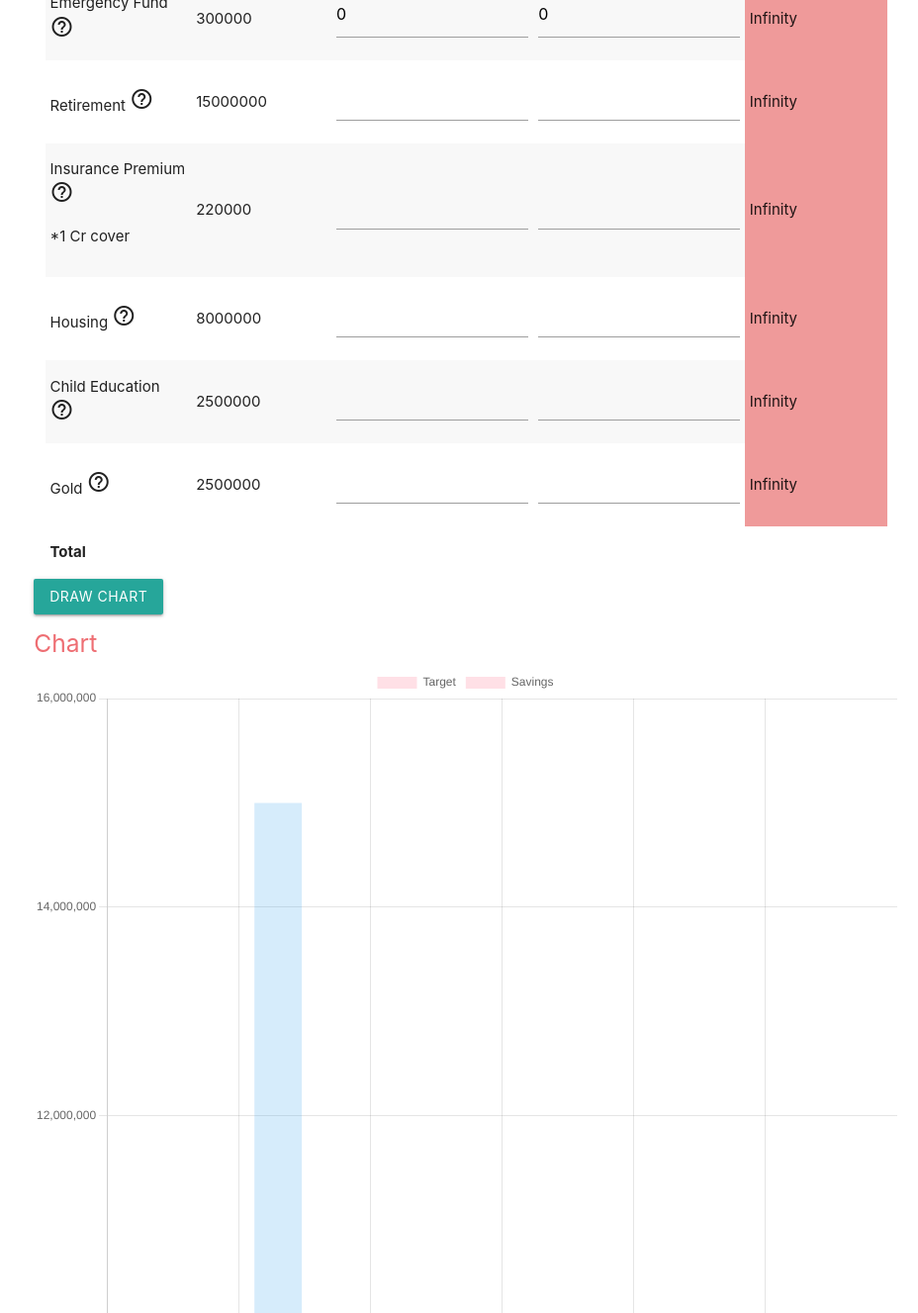
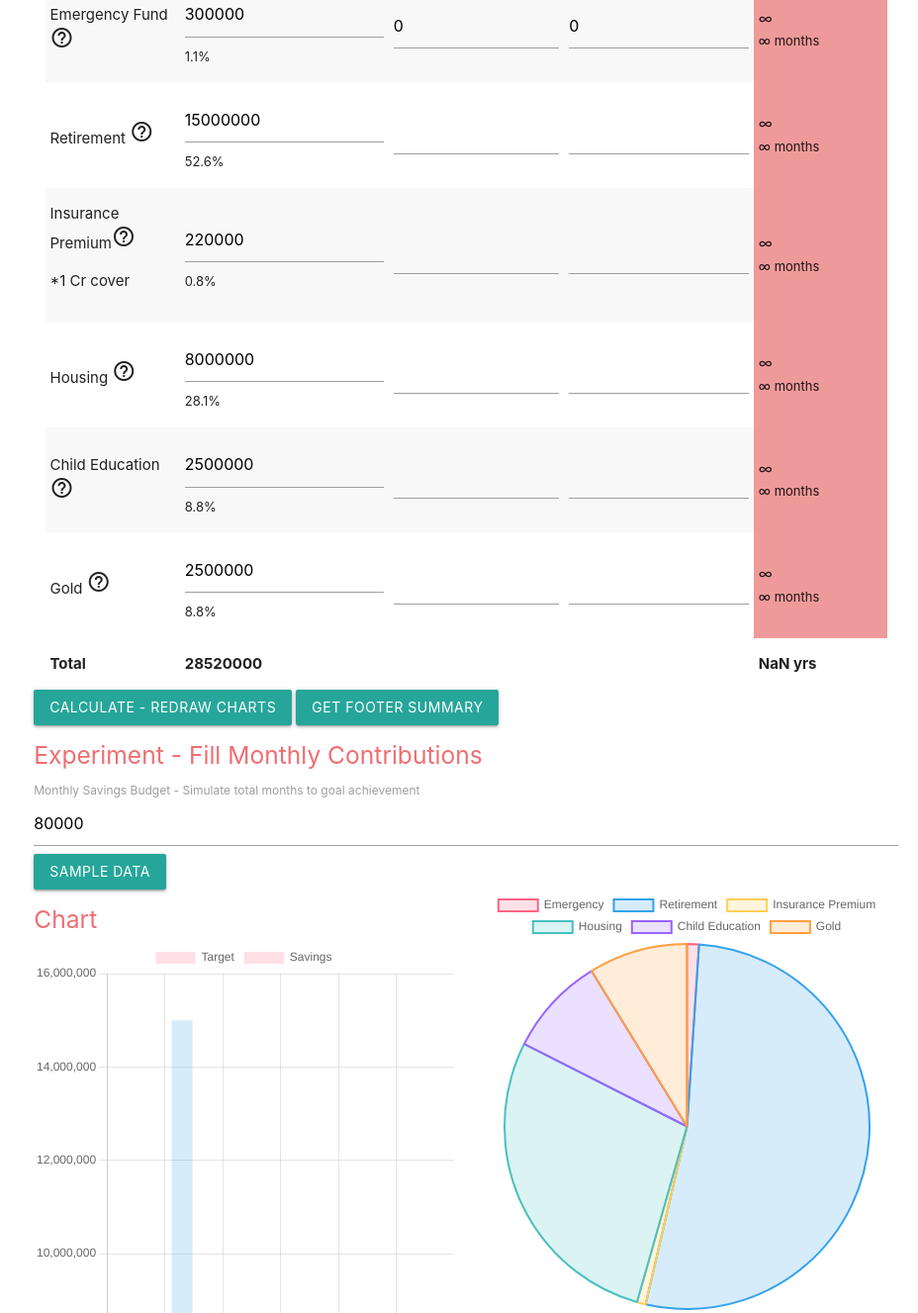
Before and after one commit to jasonrdonald/cagr-calculator, a plain HTML site: page goals.html in a window 1280 px wide. Shown: the part 481-1808 px from the top of the page at 99% size, without its empty margins (169-1097 px from the left). Drawn offline with nearby package versions, Linux system fonts and the light colour scheme.

Commit message:
Update goals.html

```diff
--- a/goals.html
+++ b/goals.html
@@ -34,6 +34,10 @@
 			margin: 0;
 			text-transform: uppercase;
 		}
+		span.sm
+		{
+			font-size: small;
+		}
 	</style>
 </head>
 
@@ -45,11 +49,23 @@ $(document).ready(function() {
 	buildChart();
   });
 
+  $("#btnFooter").click(function(){
+	$(".savings").blur();
+	$(".contrib").blur();
+	$(".target").blur();
+  });
+
   $('.tooltipped').tooltip();
   calculateAll();
   buildChart();
 
   $(".calculate").change(function(){
+	calculateAll();
+  });
+
+  //experiment with fixed monthly contribution to arrive total goal achievement in months
+  $(".simulate").on('blur',function(){
+	monthSavingsChange();
 	calculateAll();
   });
 
@@ -77,27 +93,61 @@ $(document).ready(function() {
 	goalOutput("gold");
   });
 
-
   $(".savings").blur(function(){
 	var savings = 0;
+	var savingsPerc = [0,0,0,0,0,0];
 	$(".savings").each(function(i, obj){
 		savings += nl(obj.value);
 	});
+	$(".savings").each((i, obj) => {
+		savingsPerc[i] = nl(obj.value)/savings * 100;
+		$("#savings-perc-"+i).text(savingsPerc[i].toFixed(1) + '%');
+	});
+
 	$("#savings").text(savings);
   });
 
   $(".contrib").blur(function(){
 	var contrib = 0;
+	var contribPerc = [0,0,0,0,0,0];
 	$(".contrib").each(function(i, obj){
 		contrib += nl(obj.value);
+	});
+	$(".contrib").each((i, obj) => {
+		contribPerc[i] = nl(obj.value)/contrib * 100;
+		$("#contrib-perc-"+i).text(contribPerc[i].toFixed(1) + '%');
 	});
 	$("#contrib").text(contrib);
   });
 });
 
+var targetStateChange = [0,0,0,0,0,0];
+
+const targetBlur = (index) => {
+	targetStateChange[index] = 1;
+
+	var target = 0;
+	var targetPerc = [0,0,0,0,0,0];
+	$(".target").each(function(i, obj){
+		target += nl(obj.value);
+	});
+	$(".target").each((i, obj) => {
+		targetPerc[i] = nl(obj.value)/target * 100;
+		$("#target-perc-"+i).text(targetPerc[i].toFixed(1) + '%');
+	});
+	$("#target").text(target);
+}
+
+const monthSavingsChange = () => {
+	var monthSavings = nl($("#month-savings").val());
+
+		$(".contrib").each(function(i, obj){
+			obj.value = monthSavings;
+		});
+}
+
 function calculateAll()
 {
-
 	goalOutput("emer");
 	goalOutput("retire");
 	goalOutput("insure");
@@ -105,8 +155,17 @@ function calculateAll()
 	goalOutput("child");
 	goalOutput("gold");
 	//goalOutput("vacation");
+
+	$(".savings").blur();
+	$(".contrib").blur();
+	$(".target").blur();
+
+	$("#estmonths").text((goalInMonthsCalculated.reduce((a, b) => a + b, 0)/12).toFixed(1) + ' yrs');
+
+
 }
 
+var goalInMonthsCalculated = [0,0,0,0,0,0];
 function goalOutput(goal)
 {
 	var expenses = $("#expenses").val();
@@ -114,23 +173,47 @@ function goalOutput(goal)
 	var targetage = parseInt($("#targetage").val());
 
 	var multiplier = 1;
-	if(goal== "emer") multiplier = 6;	//6 months
-	else if(goal== "retire") multiplier =  12 * 25;	//25 yrs or 4% yield
-	else if(goal== "insure") multiplier =  4.4;	//10 yrs
-	else if(goal== "house") multiplier =  160;	// 80L
-	else if(goal== "child") multiplier = 50;	// 25L
-	else if(goal== "gold") multiplier = 50; //25L
-	else if(goal== "vacation") multiplier = 6; //6 months
+	var changeFlag = targetStateChange[chartArrayIndex] == 0 ? 1 : 0;
+	var chartArrayIndex = 0;
+	if(goal== "emer") {multiplier = 6;	//6 months
+		chartArrayIndex = 0;
+	}
+	else if(goal== "retire") {multiplier =  12 * 25;	//25 yrs or 4% yield
+		chartArrayIndex = 1;
+	}
+	else if(goal== "insure") {multiplier =  4.4;	//10 yrs
+		chartArrayIndex = 2;
+	}
+	else if(goal== "house") {multiplier =  160;	// 80L
+		chartArrayIndex = 3;
+	}
+	else if(goal== "child") {multiplier = 50;	// 25L
+		chartArrayIndex = 4;
+	}
+	else if(goal== "gold") {multiplier = 50; //25L
+		chartArrayIndex = 5;
+	}
+	else if(goal== "vacation") {multiplier = 6; //6 months
+		chartArrayIndex = 6;
+	}
 
 	console.log(multiplier);
 
-	var goaltarget = parseInt(parseInt(expenses) * multiplier);
+	var goaltarget = targetStateChange[chartArrayIndex] == 0
+						? parseInt(parseInt(expenses) * multiplier)
+						: nl($("#"+ goal + "-goal-target").val());
 	console.log(goaltarget);
-	$("#"+ goal + "-goal-target").text(goaltarget);
+	$("#"+ goal + "-goal-target").val(goaltarget);
+
 	var goalsavings = parseInt(nl($("#"+ goal + "-goal-savings").val()));
 	var monthlycontrib = parseInt(nl($("#"+ goal + "-monthly-contrib").val()));
 
-	$("#"+ goal + "-est-age").text(currage + Math.round(((goaltarget-goalsavings)/monthlycontrib)/12));
+	var goalestage = '<span>' + nl(currage + Math.round(((goaltarget-goalsavings)/monthlycontrib)/12)) +'</span> <br/>'
+					+ '<span class="sm">' + nl(Math.round(((goaltarget-goalsavings)/monthlycontrib))) + ' months</span>'
+	goalInMonthsCalculated[chartArrayIndex] = nl(Math.round(((goaltarget-goalsavings)/monthlycontrib)));
+	$("#"+ goal + "-est-age").html(goalestage);
+
+	$("#"+ goal + "-est-age").removeClass('green').removeClass('red');
 	if(currage + Math.round(((goaltarget-goalsavings)/monthlycontrib)/12) <= targetage)
 		$("#"+ goal + "-est-age").addClass('green lighten-3');
 	else
@@ -138,14 +221,18 @@ function goalOutput(goal)
 
 	console.log("#"+ goal + "-est-age");
 
-	piedata.datasets[0].data.push(goaltarget);
+
+	piedata.datasets[0].data[chartArrayIndex] = goaltarget;
 	//cagrChartData.labels.push(goal);
-	cagrChartData.datasets[0].data.push(goaltarget);
-	cagrChartData.datasets[1].data.push(goalsavings);
+	cagrChartData.datasets[0].data[chartArrayIndex] = goaltarget;
+	cagrChartData.datasets[1].data[chartArrayIndex] = goalsavings;
 }
 
 function nl(x)
 {
+	if(x === Infinity)
+		return '&infin;';
+	//console.log(x);
 	if(x === null || x === undefined || x === '' || isNaN(x))
 		return 0;
 
@@ -181,7 +268,7 @@ var cagrChartData = {
 				datasets: [
 					{
 					label: 'Target',
-					data: [],
+					data: [0,0,0,0,0,0],
 					backgroundColor: ['rgba(255, 99, 132, 0.2)',
 					'rgba(54, 162, 235, 0.2)',
 					'rgba(255, 206, 86, 0.2)',
@@ -191,7 +278,7 @@ var cagrChartData = {
 					},
 					{
 					label: 'Savings',
-					data: [],
+					data: [0,0,0,0,0,0],
 					backgroundColor: ['rgba(255, 99, 132, 0.2)',
 					'rgba(54, 162, 235, 0.2)',
 					'rgba(255, 206, 86, 0.2)',
@@ -234,7 +321,7 @@ const piedata = {
   ],
   datasets: [{
     label: 'Savings',
-    data: [],
+    data: [0,0,0,0,0,0],
     backgroundColor: [
 					'rgba(255, 99, 132, 0.2)',
 					'rgba(54, 162, 235, 0.2)',
@@ -257,9 +344,9 @@ const piedata = {
 
 function clearChartData()
 {
-	cagrChartData.datasets[0].data = [];
-	cagrChartData.datasets[1].data = [];
-	piedata.datasets[0].data = [];
+	cagrChartData.datasets[0].data = [0,0,0,0,0,0];
+	cagrChartData.datasets[1].data = [0,0,0,0,0,0];
+	piedata.datasets[0].data = [0,0,0,0,0,0];
 }
 
 
@@ -269,7 +356,7 @@ function buildChart()
 	chartConfig.data = cagrChartData;
 	pieconfig.data = piedata;
 	generateCanvas(chartConfig, pieconfig);
-	clearChartData();
+	//clearChartData();
 }
 
 function resetChartCanvas()
@@ -289,6 +376,28 @@ function generateCanvas(input, input2){
 	var pieChart = new Chart(ctx2, input2);
 }
 
+function defaultData()
+{
+	$("#emer-goal-savings").val(100000);
+	$("#retire-goal-savings").val(1000000);
+	$("#insure-goal-savings").val(100000);
+	$("#house-goal-savings").val(1000000);
+	$("#child-goal-savings").val(25000);
+	$("#gold-goal-savings").val(30000);
+	$(".savings").blur();
+
+	$("#emer-monthly-contrib").val(10000);
+	$("#retire-monthly-contrib").val(25000);
+	$("#insure-monthly-contrib").val(2600);
+	$("#house-monthly-contrib").val(35000);
+	$("#child-monthly-contrib").val(5000);
+	$("#gold-monthly-contrib").val(4000);
+
+	$(".contrib").blur();
+	$(".target").blur();
+
+	calculateAll();
+}
 </script>
 	<!--JavaScript at end of body for optimized loading-->
       <script src="https://cdnjs.cloudflare.com/ajax/libs/materialize/1.0.0/js/materialize.min.js"></script>
@@ -304,7 +413,7 @@ function generateCanvas(input, input2){
 		  <div id="divgoal" class="col s12">
 			<h4 class="header">Goals</h4>
 			<div class="col s12">
-				<div class="divlabel"><label for="expenses">Monthly Expense</label></div>
+				<div class="divlabel"><label for="expenses">(Retirement age) Monthly Expense</label></div>
 				<input type="text" id="expenses" value="50000" class="calculate"/>
 			</div>
 			<div class="col s4">
@@ -330,12 +439,9 @@ function generateCanvas(input, input2){
 				  <input type="range" id="targetage" min="1" max="50" onchange="rangeChange(this.value, 'targetage')" value="40"class="calculate" />
 				</p>
 			</div>
-
-
-
 			<div class="col s12">
 			<div class="divider"></div>
-			<h5 class="header">Growth Table</h5>
+			<h5 class="header">Goals</h5>
 			 <table class="highlight striped">
 				<thead>
 				  <tr>
@@ -350,68 +456,98 @@ function generateCanvas(input, input2){
 				<tbody id="goals-table">
 				  <tr>
 					<td>Emergency Fund <i class="material-icons tooltipped" data-position="right" data-tooltip="6 Months Expenses">help_outline</i></td>
-					<td id="emer-goal-target"></td>
+					<td>
+						<input type="text" id="emer-goal-target" value="0" class="emer target" onblur="targetBlur(0)"></input>
+						<span class="sm" id="target-perc-0"></span>
+					</td>
 					<td>
 						<input type="text" id="emer-goal-savings" value="0" class="emer savings"></input>
+						<span class="sm" id="savings-perc-0"></span>
 					</td>
 					<td>
 						<input type="text" id="emer-monthly-contrib" value="0" class="emer contrib"></input>
+						<span class="sm" id="contrib-perc-0"></span>
 					</td>
 					<td id="emer-est-age"></td>
 				  </tr>
 				  <tr>
 					<td>Retirement <i class="material-icons tooltipped" data-position="right" data-tooltip="Yearly 4% withdrawal after Retirement">help_outline</i></td>
-					<td id="retire-goal-target"></td>
+					<td>
+						<input type="text" id="retire-goal-target" value="0" class="retire target" onblur="targetBlur(1)"></input>
+						<span class="sm" id="target-perc-1"></span>
+					</td>
 					<td>
 						<input type="text" id="retire-goal-savings" class="retire savings"></input>
+						<span class="sm" id="savings-perc-1"></span>
 					</td>
 					<td>
 						<input type="text" id="retire-monthly-contrib" class="retire contrib"></input>
+						<span class="sm" id="contrib-perc-1"></span>
 					</td>
 					<td id="retire-est-age"></td>
 				  </tr>
 
 				  <tr>
 					<td>Insurance Premium<i class="material-icons tooltipped" data-position="right" data-tooltip="10 Yrs Expenses as Cover">help_outline</i><p>*1 Cr cover</p></td>
-					<td id="insure-goal-target"></td>
+					<td>
+						<input type="text" id="insure-goal-target" value="0" class="insure target" onblur="targetBlur(2)"></input>
+						<span class="sm" id="target-perc-2"></span>
+					</td>
 					<td>
 						<input type="text" id="insure-goal-savings" class="insure savings"></input>
+						<span class="sm" id="savings-perc-2"></span>
 					</td>
 					<td>
 						<input type="text" id="insure-monthly-contrib" class="insure contrib"></input>
+						<span class="sm" id="contrib-perc-2"></span>
 					</td>
 					<td id="insure-est-age"></td>
 				  </tr>
 				  <tr>
 					<td>Housing <i class="material-icons tooltipped" data-position="right" data-tooltip="160 months (~13.33 yrs) Expenses">help_outline</i></td>
-					<td id="house-goal-target"></td>
+					<td>
+						<input type="text" id="house-goal-target" value="0" class="house target" onblur="targetBlur(3)"></input>
+						<span class="sm" id="target-perc-3"></span>
+					</td>
 					<td>
 						<input type="text" id="house-goal-savings" class="house savings"></input>
+						<span class="sm" id="savings-perc-3"></span>
 					</td>
 					<td>
 						<input type="text" id="house-monthly-contrib" class="house contrib"></input>
+						<span class="sm" id="contrib-perc-3"></span>
 					</td>
 					<td id="house-est-age"></td>
 				  </tr>
 				  <tr>
 					<td>Child Education <i class="material-icons tooltipped" data-position="right" data-tooltip="50 months or ~5 yrs Expenses">help_outline</i></td>
-					<td id="child-goal-target"></td>
+					<td>
+						<input type="text" id="child-goal-target" value="0" class="child target" onblur="targetBlur(4)"></input>
+						<span class="sm" id="target-perc-4"></span>
+					</td>
 					<td>
 						<input type="text" id="child-goal-savings" class="child savings"></input>
+						<span class="sm" id="savings-perc-4"></span>
 					</td>
 					<td>
 						<input type="text" id="child-monthly-contrib" class="child contrib"></input>
+						<span class="sm" id="contrib-perc-4"></span>
 					</td>
 					<td id="child-est-age"></td>
 				  </tr>
 				  <tr>
 					<td>Gold <i class="material-icons tooltipped" data-position="right" data-tooltip="50 months or ~5 yrs Expenses">help_outline</i></td>
-					<td id="gold-goal-target"></td>
+					<td>
+						<input type="text" id="gold-goal-target" value="0" class="gold target" onblur="targetBlur(5)"></input>
+						<span class="sm" id="target-perc-5"></span>
+					</td>
 					<td>
 						<input type="text" id="gold-goal-savings" class="gold savings"></input>
+						<span class="sm" id="savings-perc-5"></span>
 					</td>
 					<td>
 						<input type="text" id="gold-monthly-contrib" class="gold contrib"></input>
+						<span class="sm" id="contrib-perc-5"></span>
 					</td>
 					<td id="gold-est-age"></td>
 				  </tr>
@@ -420,26 +556,34 @@ function generateCanvas(input, input2){
 				<tfoot>
 				  <tr>
 					  <th>Total</th>
-					  <th></th>
+					  <th id="target"></th>
 					  <th id="savings"></th>
 					  <th id="contrib"></th>
-					  <th></th>
+					  <th id="estmonths"></th>
 				  </tr>
 				</tfoot>
 			  </table>
 			 </div>
 			</div>
 			<div class="col s12">
-				<button type="button" id="btnSubmit" class="btn waves-effect waves-light">Draw Chart</button>
+				<button type="button" id="btnSubmit" class="btn waves-effect waves-light">CALCULATE - REDRAW Charts</button>
+				<button type="button" id="btnFooter" class="btn waves-effect waves-light">Get Footer Summary</button>
 			</div>
 
-			<div id="charts" class="col s12">
+			<div class="col s12">
+				<h5 class="header">Experiment - Fill Monthly Contributions</h5>
+				<div class="divlabel"><label for="month-savings">Monthly Savings Budget - Simulate total months to goal achievement</label></div>
+				<input type="text" id="month-savings" value="80000" class="simulate"/>
+				<button type="button" id="btnData" class="btn waves-effect waves-light" onclick="defaultData()"> sample data</button>
+			</div>
+
+			<div id="charts" class="col s6">
 
 				<h5 class="header">Chart</h5>
 
 				<canvas id="myChart" width="200" height="400"></canvas>
 			</div>
-			<div class="col s12">
+			<div class="col s6">
 
 				<canvas id="pieChart" width="200" height="400"></canvas>
 			</div>
```
